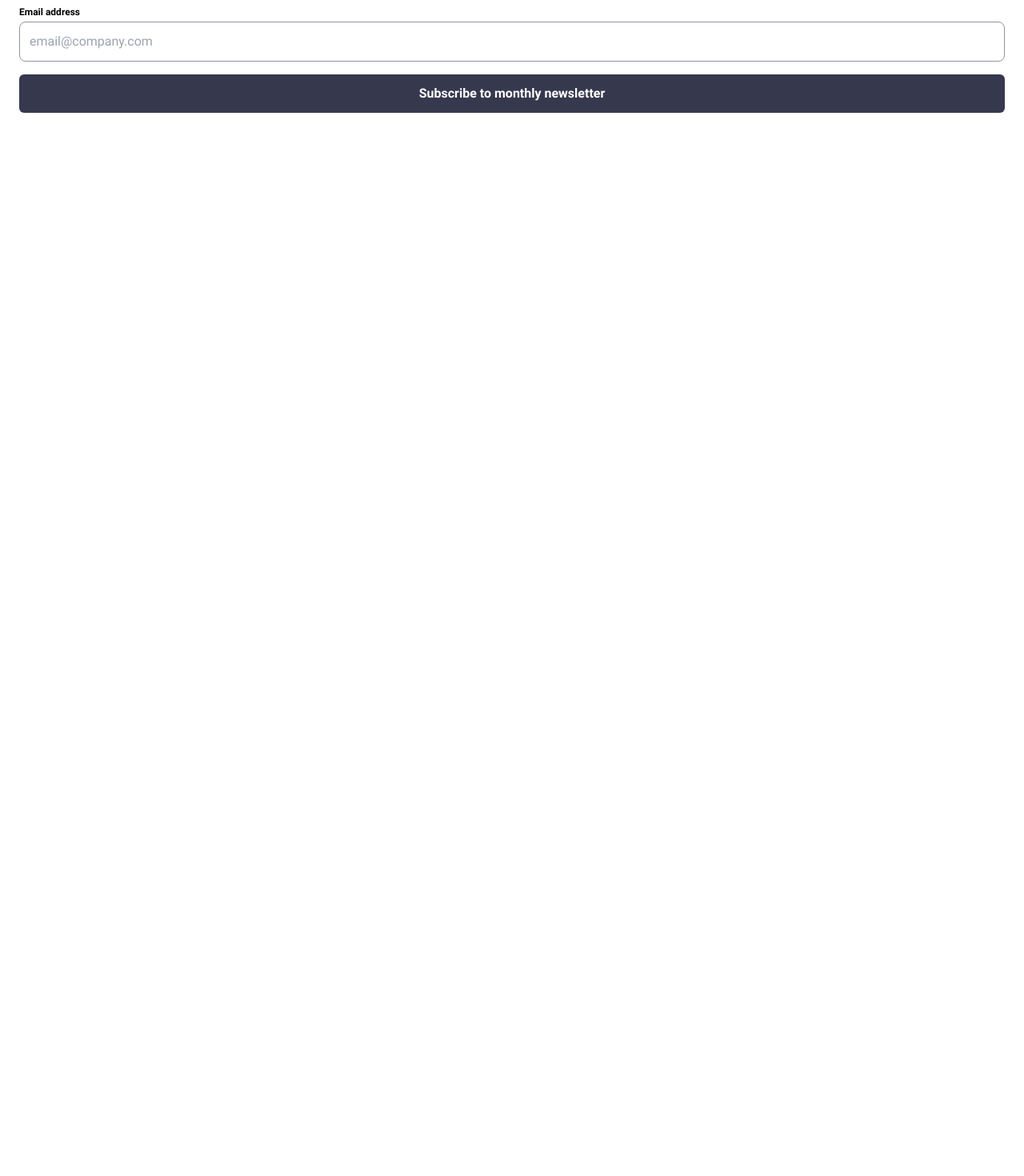
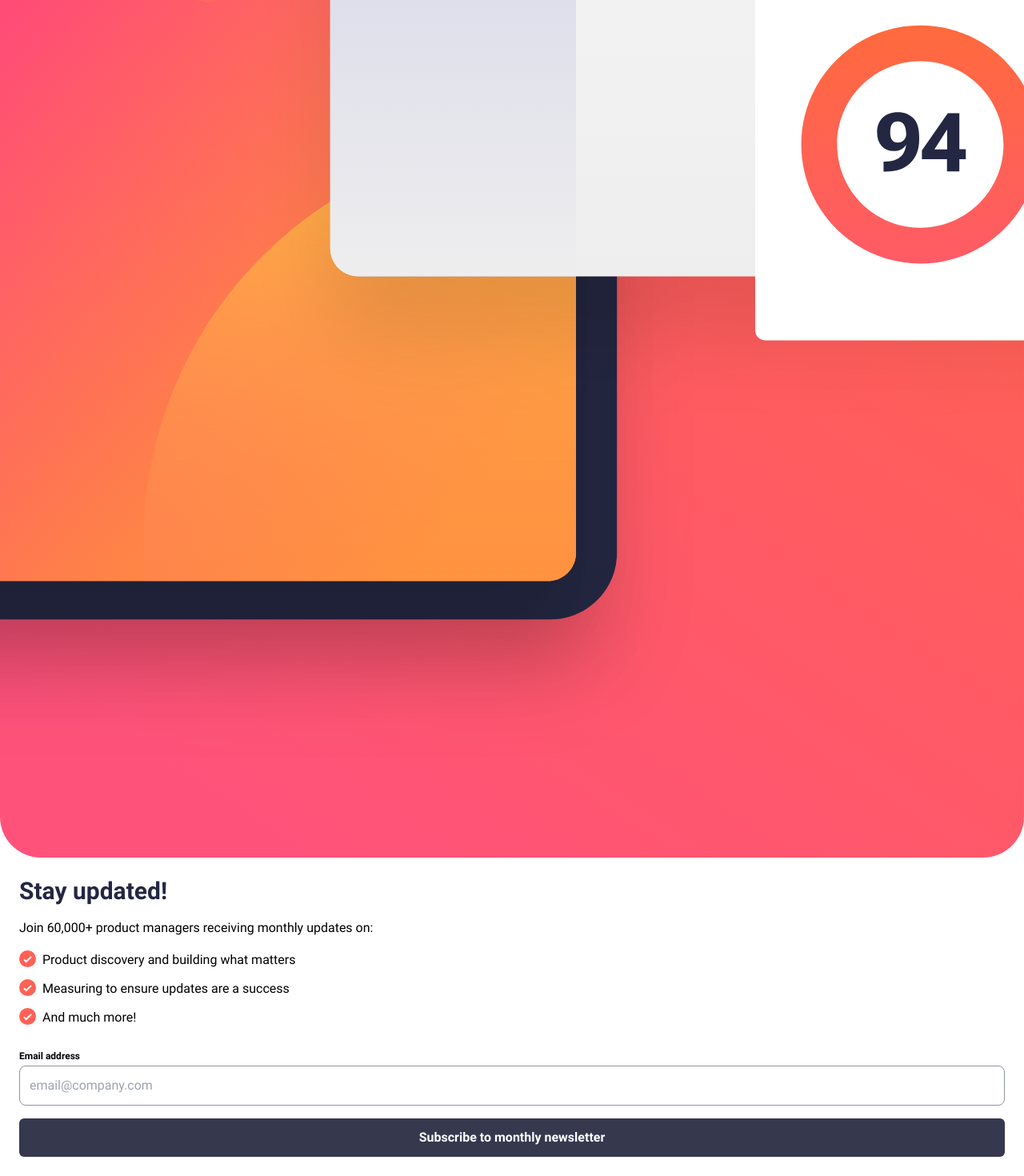
Before and after one commit to dev-paulL/newsletter-signup-react, a React (Vite) app: page / in a window 1280 px wide. Shown: the part 826-2296 px from the top of the page at 80% size. Before the commit the page ends 991 px from the top, so only its background shows below. Built offline with nearby package versions, Linux system fonts and the light colour scheme.

Commit message:
added:started success component, refacto: form & button into own component)

```diff
--- a/src/App.tsx
+++ b/src/App.tsx
@@ -1,38 +1,36 @@
-import headerPictureMobile from "./assets/images/illustration-sign-up-mobile.svg";
-import headerPictureDesktop from "./assets/images/illustration-sign-up-desktop.svg";
+
+import { useState } from "react";
+import Form from "./components/Form";
+import Success from "./components/Success";
 
 function App() {
+  const [error, setError] = useState("");
+  const [subscribed, setSubscribed] = useState(false);
+  const [mail, setMail] = useState('')
+  const subscribeNewsletter = (event: React.FormEvent<HTMLFormElement>) => {
+    event.preventDefault();
+
+    const form = event.currentTarget;
+    const emailInput = (form.elements.namedItem("email") as HTMLInputElement)
+      .value;
+
+    // Validate email (simple regex pattern)
+    const emailPattern = /^[^\s@]+@[^\s@]+\.[^\s@]+$/;
+    if (!emailPattern.test(emailInput)) {
+      setError("Valid email required");
+      return;
+    }
+
+    // Reset error if email is valid
+    setError("");
+    setSubscribed(true);
+    setMail(emailInput);
+  };
+
   return (
     <main>
-      <picture>
-        <source srcSet={headerPictureDesktop} media="(min-width: 60rem)" />
-        <img src={headerPictureMobile} alt="" />
-      </picture>
-      <form className="p-6 flex flex-col gap-4">
-        <h1 className="text-3xl font-bold text-grey800">Stay updated!</h1>
-        <p>Join 60,000+ product managers receiving monthly updates on:</p>
-        <ul className="flex flex-col gap-2 listgroup">
-          <li>Product discovery and building what matters</li>
-          <li>Measuring to ensure updates are a success</li>
-          <li>And much more!</li>
-        </ul>
-        <div className="flex flex-col gap-1 mt-2">
-          <label htmlFor="email" className="text-xs font-bold">Email address</label>
-          <input
-            type="email"
-            placeholder="email@company.com"
-            id="email"
-            required
-            className="p-3 border border-grey200 rounded-lg"
-          />
-        </div>
-        <button
-          type="submit"
-          className="cursor-pointer bg-grey600 text-white font-bold p-3 rounded-md"
-        >
-          Subscribe to monthly newsletter
-        </button>
-      </form>
+        {!subscribed && <Form subscribeNewsletter={subscribeNewsletter} error={error}/>}
+        {subscribed && <Success email={mail} />}
     </main>
   );
 }
--- /dev/null
+++ b/src/components/Button.tsx
@@ -0,0 +1,19 @@
+import React from 'react'
+
+type ButtonProps = {
+    submit?:boolean;
+    extraClass?:string;
+    text:string;
+}
+const Button: React.FC<ButtonProps> = ({submit, extraClass, text}) => {
+  return (
+    <button
+    type="submit"
+    className="cursor-pointer bg-grey600 text-white font-bold p-3 rounded-md"
+  >
+    {text}
+  </button>
+  )
+}
+
+export default Button
--- /dev/null
+++ b/src/components/Form.tsx
@@ -0,0 +1,55 @@
+import React from 'react'
+import headerPictureMobile from "../assets/images/illustration-sign-up-mobile.svg";
+import headerPictureDesktop from "../assets/images/illustration-sign-up-desktop.svg";
+import Button from './Button';
+
+type FormProps = {
+    subscribeNewsletter:any;
+    error:any;
+}
+const Form : React.FC<FormProps> = ({subscribeNewsletter, error }) => {
+  return (
+    <>
+        <picture>
+          <source srcSet={headerPictureDesktop} media="(min-width: 60rem)" />
+          <img src={headerPictureMobile} alt="" className="w-full" />
+        </picture>
+        <form
+          className="p-6 flex flex-col gap-4"
+          onSubmit={subscribeNewsletter}
+          action="/"
+        >
+          <h1 className="">Stay updated!</h1>
+          <p>Join 60,000+ product managers receiving monthly updates on:</p>
+          <ul className="flex flex-col gap-2 listgroup">
+            <li>Product discovery and building what matters</li>
+            <li>Measuring to ensure updates are a success</li>
+            <li>And much more!</li>
+          </ul>
+          <div className="flex flex-col gap-1 mt-2">
+            <div className="flex justify-between items-center text-xs font-bold">
+              <label htmlFor="email" className="">
+                Email address
+              </label>
+              <p aria-live="assertive" className=" text-tomato">
+                {error && <span>{error}</span>}
+              </p>
+            </div>
+            <input
+              type="text"
+              placeholder="email@company.com"
+              id="email"
+              required
+              className={`focus:border-grey600 focus:outline-grey600 p-3 border border-grey200 rounded-lg ${
+                error &&
+                "border-tomato bg-tomato outline-tomato focus:outline-tomato focus:border-tomato bg-opacity-15 text-tomato"
+              }`}
+            />
+          </div>
+         <Button text="Subscribe to monthly newsletter" />
+        </form>
+      </>
+  )
+}
+
+export default Form
--- /dev/null
+++ b/src/components/Success.tsx
@@ -0,0 +1,21 @@
+import React from "react";
+import validationImage from "../assets/images/icon-success.svg";
+
+type SuccessProps = {
+  email: string;
+};
+const Success: React.FC<SuccessProps> = ({ email }) => {
+  return (
+    <div className="flex flex-col gap-6 justify-items-center min-h-screen">
+      <img className="w-16" src={validationImage} alt="" />
+      <h1>Thanks for subscribing!</h1>
+      <p>
+        A confirmation email has been sent to <span>{email}</span>. Please open
+        it and click the button inside to confirm your subscription
+      </p>
+
+    </div>
+  );
+};
+
+export default Success;
--- a/src/index.css
+++ b/src/index.css
@@ -31,3 +31,7 @@ body {
 .listgroup li {
   @apply flex;
 }
+
+h1 {
+  @apply text-3xl font-bold text-grey800
+}
```
